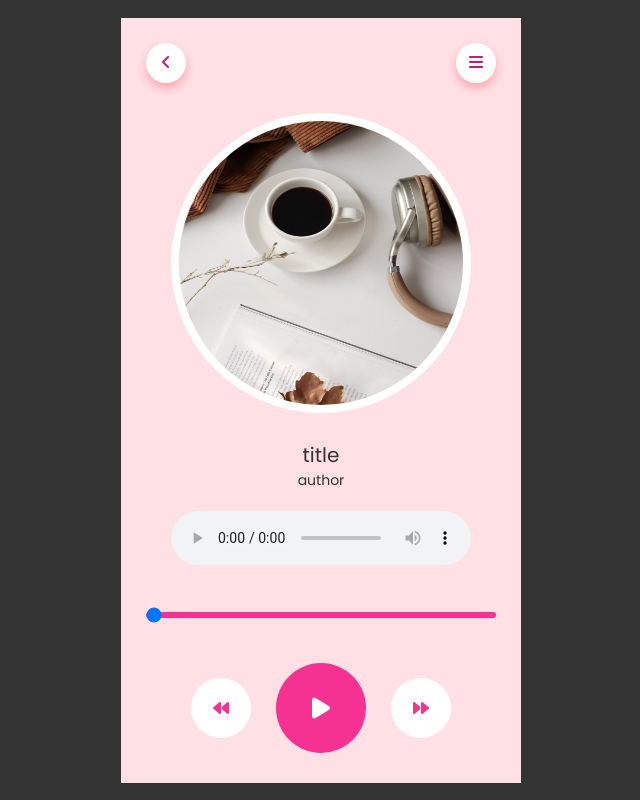
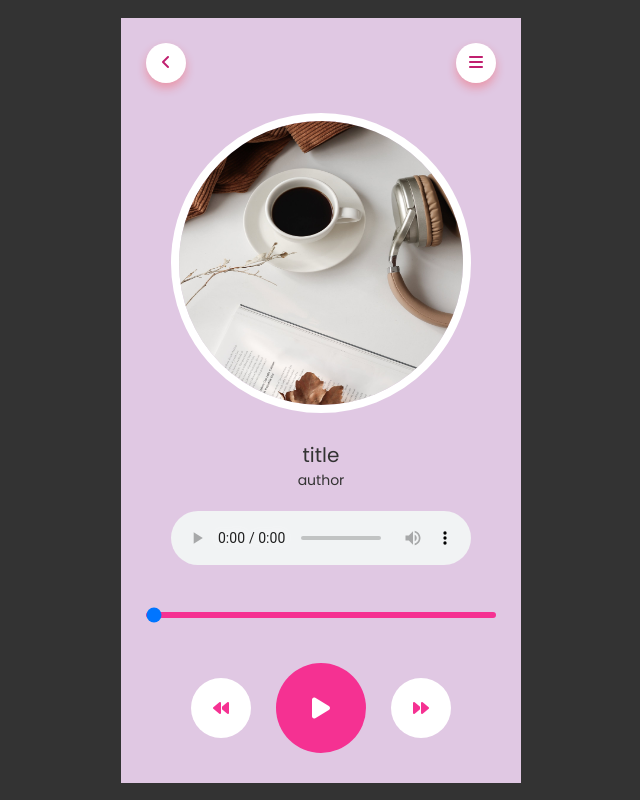
Before and after one commit to MirArfan/Dom-projects, a plain HTML site: page Music Player/index.html in a window 1280 px wide. Shown: the whole page, without its empty margins (319-959 px from the left). Drawn offline with Linux system fonts and the light colour scheme.

Commit message:
color change

```diff
--- a/Music Player/style.css
+++ b/Music Player/style.css
@@ -14,7 +14,7 @@
     flex-wrap: wrap;
 }
 .music-player{
-    background-color: #ffe0e5;
+    background-color: #e0c8e3;
     width: 400px;
     padding: 25px 25px;
     text-align: center;
```
